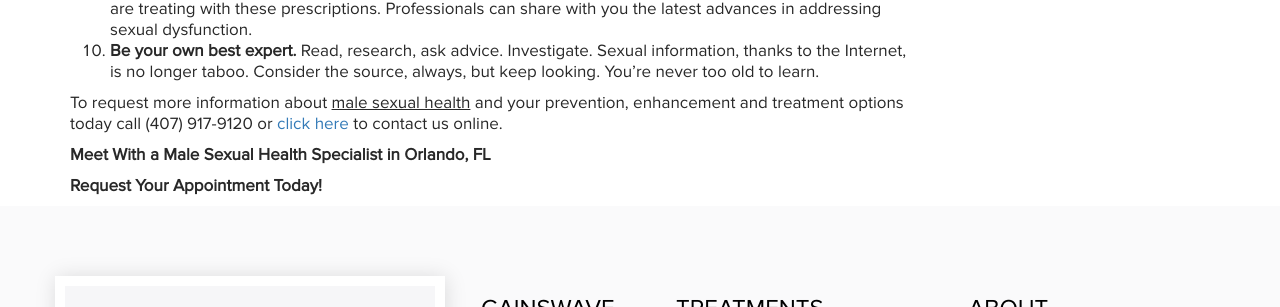
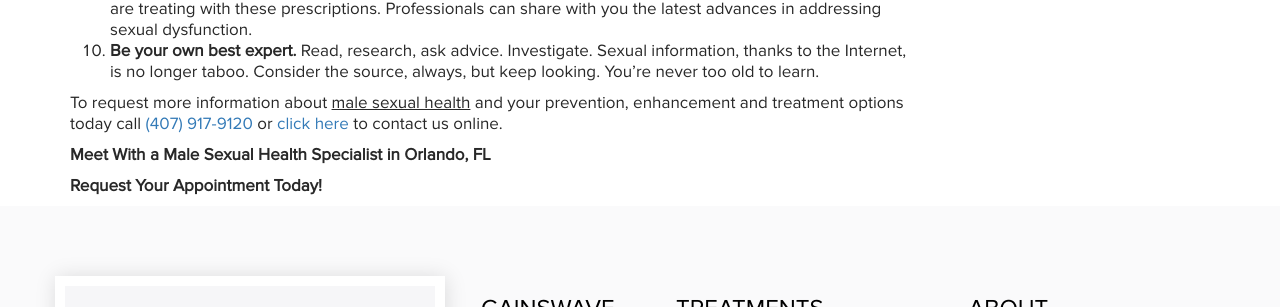
Before and after one commit to aaghealth/gainswavecolumbus.com, a Jekyll site: the page built from _posts/2017-08-15-10-tips-to-enhance-men-sexual-health.md, in a window 1280 px wide. Shown: the part 1334-1641 px from the top of the page. Built offline with Jekyll 4.4.1, drawn with Linux system fonts in a browser that asks for light colours; nearby versions of some CDN libraries; some of the changed lines change nothing that is shown.

Commit message:
Update 2017-08-15-10-tips-to-enhance-men-sexual-health.md

```diff
--- a/_posts/2017-08-15-10-tips-to-enhance-men-sexual-health.md
+++ b/_posts/2017-08-15-10-tips-to-enhance-men-sexual-health.md
@@ -8,7 +8,7 @@
 ![10 Tips to Enhance Men’s Sexual Health in {{site.keyword_location}}](/assets/images/erectile-dysfunction.jpg){:class="alignleft"}{:height="300px" width="300px"}
 <p>We are sexual creatures. We come from sex and we love with sex. So sex is very important, which makes it troubling that at least half of American men experience some sexual dysfunction.</p>
 <p>Sex is complicated in its psychodynamics, but it is also complicated from a physical aspect. Having an erection, maintaining one, or ejaculation problems (too soon or too delayed) can seriously jeopardize your relationship. Libido, that is, sexual desire, is hormonally controlled, and any change in it can send the wrong signal to your partner, risking estrangement. Then a vicious cycle begins, the physiological increasing the psychological, back and forth. This is not normal and it is unacceptable to assume any of these just come with age. (They actually do come with age—what is unacceptable is accepting it!)</p>
-<p>Schedule a consultation with a healthcare provider in {{site.keyword_location}} that can revitalize your sexual health. Call <a href="{{site.phone_link}}" title="call {{site.title}}">{{site.phone}}</a> or <a href="{{site.click_here}}">click here</a> to contact us online.</p>
+<p>Schedule a consultation with a healthcare provider in {{site.keyword_location}} that can revitalize your sexual health. Call <a href="tel:+{{site.phone_link}}" title="call {{site.title}}">{{site.phone}}</a> or <a href="{{site.url}}/request-an-appointment">click here</a> to contact us online.</p>
 <h2>To fight back, let’s look at some catchphrases to reclaim your sexual health:</h2>
 <ol type="1.">
   <li><strong>Eat to love, don’t love to eat.</strong> Choose unprocessed organic fruits and vegetables, healthy fats, grass-fed sources of protein, and beef up your omega-3 fatty acids and other healthy fats. Avoid junk food and foods processed with hormones and chemicals. Also avoid foods packaged with plastic and BPA and phytoestrogens.</li>
@@ -22,6 +22,7 @@
   <li><strong>Consider your prescriptions.</strong> Some will interfere with sexual ability. A lot! Talk to your doctor and tweak your meds. You may not be depressed anymore on your anti-depressant, but it’s not because you’re having more sex. You should be able to have your cake and eat it, too. Also, investigate the medical conditions that you are treating with these prescriptions. Professionals can share with you the latest advances in addressing sexual dysfunction.</li>
   <li><strong>Be your own best expert.</strong> Read, research, ask advice. Investigate. Sexual information, thanks to the Internet, is no longer taboo. Consider the source, always, but keep looking. You’re never too old to learn. </li>
   </ol>
-<p>To request more information about <u>male sexual health</u> and your prevention, enhancement and treatment options today call {{site.phone}} or <a href="{{site.click_here}}">click here</a> to contact us online.</p>
+<p>To request more information about <u>male sexual health</u> and your prevention, enhancement and treatment options today call <a href="tel:+{{site.phone_link}}" title="call {{site.title}}">{{site.phone}}</a> or <a href="{{site.url}}/request-an-appointment">click here</a> to contact us online.</p>
 <p><strong>Meet With a Male Sexual Health Specialist in {{site.keyword_location}}</strong></p>
 <p><strong>Request Your Appointment Today!</strong></p>
+<p></p><p></p>
```
